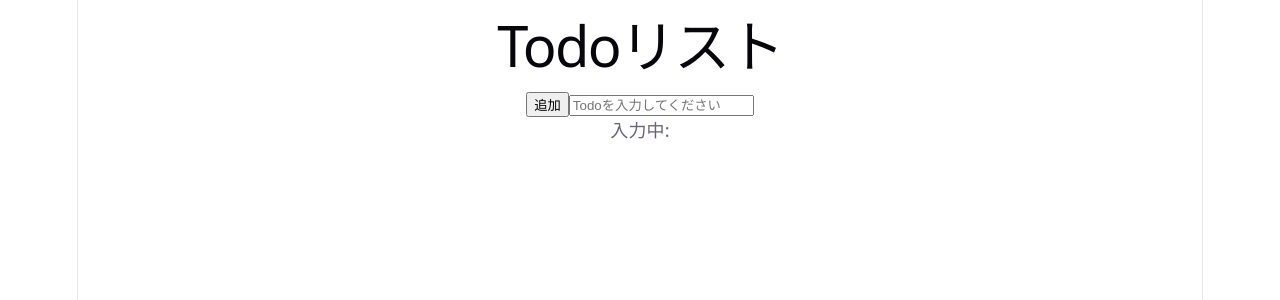
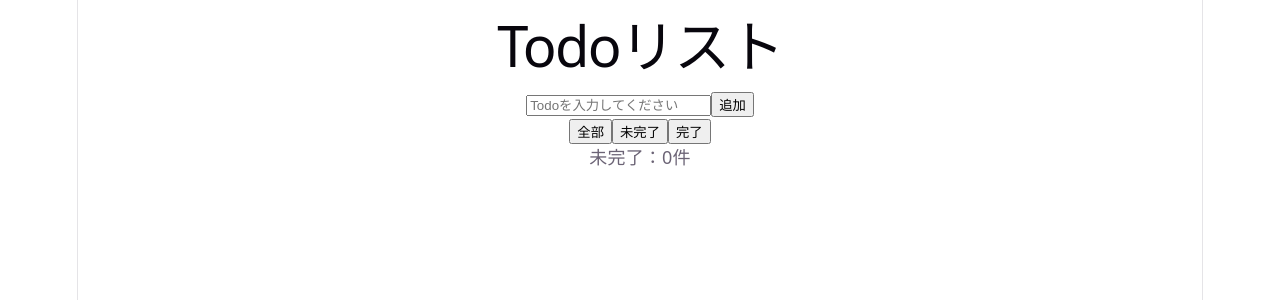
Before and after one commit to Takahashi-Yoshiaki/9-_Mytodo-, a React (Vite) app: page / in a window 1280 px wide. Shown: the top 300 px of the page. Built offline with nearby package versions, Linux system fonts and the light colour scheme.

Commit message:
Split Todo app into components and add filters

```diff
--- a/src/App.tsx
+++ b/src/App.tsx
@@ -1,69 +1,85 @@
 import { useState } from 'react'
 import './App.css'
-  type Todo = {
-  id: string
-  title: string
-  done: boolean
-  createdAt: string
-}
+import type { Todo } from './types'
+import TodoForm from './components/TodoForm'
+import TodoList from './components/TodoList'
+
+type Filter = 'all' | 'active' | 'completed'
 
 function App() {
-  const [title, setTitle] = useState("")
   const [todos, setTodos] = useState<Todo[]>([])
+  const [filter, setFilter] = useState<Filter>('all')
 
-  function handleAddTodo(){
-    const trimmedTitle = title.trim()
-    if(trimmedTitle === "")
-      return
-    const newTodo:Todo = {
+  function handleAddTodo(title: string) {
+    const newTodo: Todo = {
       id: crypto.randomUUID(),
-      title: trimmedTitle,
+      title: title,
       done: false,
-      createdAt: new Date().toISOString()
-    }
-    setTodos([...todos, newTodo])
-    setTitle("")
+      createdAt: new Date().toISOString(),
     }
 
-    function handleToggleDone(id:string){
-      setTodos(todos.map((todo) =>
-        todo.id===id
-      ?{...todo,done:!todo.done}
-      :todo
-))
+    setTodos([...todos, newTodo])
+  }
+
+  function handleToggleDone(id: string) {
+    setTodos(
+      todos.map((todo) =>
+        todo.id === id
+          ? { ...todo, done: !todo.done }
+          : todo
+      )
+    )
+  }
+
+  function handleDeleteTodo(id: string) {
+    setTodos(todos.filter((todo) => todo.id !== id))
+  }
+
+  const filteredTodos = todos.filter((todo) => {
+    if (filter === 'active') {
+      return !todo.done
     }
 
-    function handleDeleteTodo(id:string){
-      setTodos(todos.filter((todo) => todo.id !== id))
+    if (filter === 'completed') {
+      return todo.done
     }
+
+    return true
+  })
+
+  const remainingCount = todos.filter(
+    (todo) => !todo.done
+  ).length
 
   return (
     <main>
       <h1>Todoリスト</h1>
 
-      <button onClick={handleAddTodo}>追加</button>
+      <TodoForm onAdd={handleAddTodo} />
 
-      <input
-      value={title}
-      onChange={(event) => setTitle(event.target.value)}
-      placeholder="Todoを入力してください"
+      <div>
+        <button onClick={() => setFilter('all')}>
+          全部
+        </button>
+
+        <button onClick={() => setFilter('active')}>
+          未完了
+        </button>
+
+        <button onClick={() => setFilter('completed')}>
+          完了
+        </button>
+      </div>
+
+      <p>未完了：{remainingCount}件</p>
+
+      <TodoList
+        todos={filteredTodos}
+        onToggleDone={handleToggleDone}
+        onDelete={handleDeleteTodo}
       />
-
-      <p>入力中: {title}</p>
-      <ul>
-        {todos.map((todo) => (
-          <li key={todo.id}>
-            <input
-            type="checkbox"
-            checked={todo.done}
-            onChange={() => handleToggleDone(todo.id)}
-            />
-            {todo.title}{todo.done ? "完了" : "未着手"}
-            <button onClick={()=> handleDeleteTodo(todo.id)}>削除</button>
-          </li>
-        ))}
-      </ul>
     </main>
   )
 }
+
 export default App
--- /dev/null
+++ b/src/components/TodoForm.tsx
@@ -0,0 +1,33 @@
+import { useState } from 'react'
+
+type TodoFormProps = {
+  onAdd: (title: string) => void
+}
+
+function TodoForm({ onAdd }: TodoFormProps) {
+  const [title, setTitle] = useState('')
+
+  function handleSubmit() {
+    const trimmedTitle = title.trim()
+
+    if (trimmedTitle === '') {
+      return
+    }
+
+    onAdd(trimmedTitle)
+    setTitle('')
+  }
+
+  return (
+    <div>
+      <input
+        value={title}
+        onChange={(event) => setTitle(event.target.value)}
+        placeholder="Todoを入力してください"
+      />
+      <button onClick={handleSubmit}>追加</button>
+    </div>
+  )
+}
+
+export default TodoForm
--- /dev/null
+++ b/src/components/TodoItem.tsx
@@ -0,0 +1,31 @@
+import type {Todo} from '../types'
+
+type TodoItemProps = {
+    todo:Todo
+    onToggleDone: (id:string) => void
+    onDelete: (id:string) => void
+}
+
+function TodoItem({
+    todo,
+    onToggleDone,
+    onDelete
+}:TodoItemProps){
+
+return(
+    <li>
+        <input
+            type="checkbox"
+            checked={todo.done}
+            onChange={() => onToggleDone(todo.id)}
+        />
+<span>
+  {todo.title} {todo.done ? '完了' : '未着手'}
+</span>
+        <button onClick={() => onDelete(todo.id)}>削除</button>
+    </li>
+
+)
+}
+
+export default TodoItem
--- /dev/null
+++ b/src/components/Todolist.tsx
@@ -0,0 +1,29 @@
+import TodoItem from './TodoItem'
+import type { Todo } from '../types'
+
+type TodoListProps = {
+  todos: Todo[]
+  onToggleDone: (id: string) => void
+  onDelete: (id: string) => void
+}
+
+function TodoList({
+  todos,
+  onToggleDone,
+  onDelete,
+}: TodoListProps) {
+  return (
+    <ul>
+      {todos.map((todo) => (
+        <TodoItem
+          key={todo.id}
+          todo={todo}
+          onToggleDone={onToggleDone}
+          onDelete={onDelete}
+        />
+      ))}
+    </ul>
+  )
+}
+
+export default TodoList
--- /dev/null
+++ b/src/types.ts
@@ -0,0 +1,7 @@
+export type todo = {
+  id: string
+  title: string
+  done:boolean
+ createdAt: string
+
+}
```
